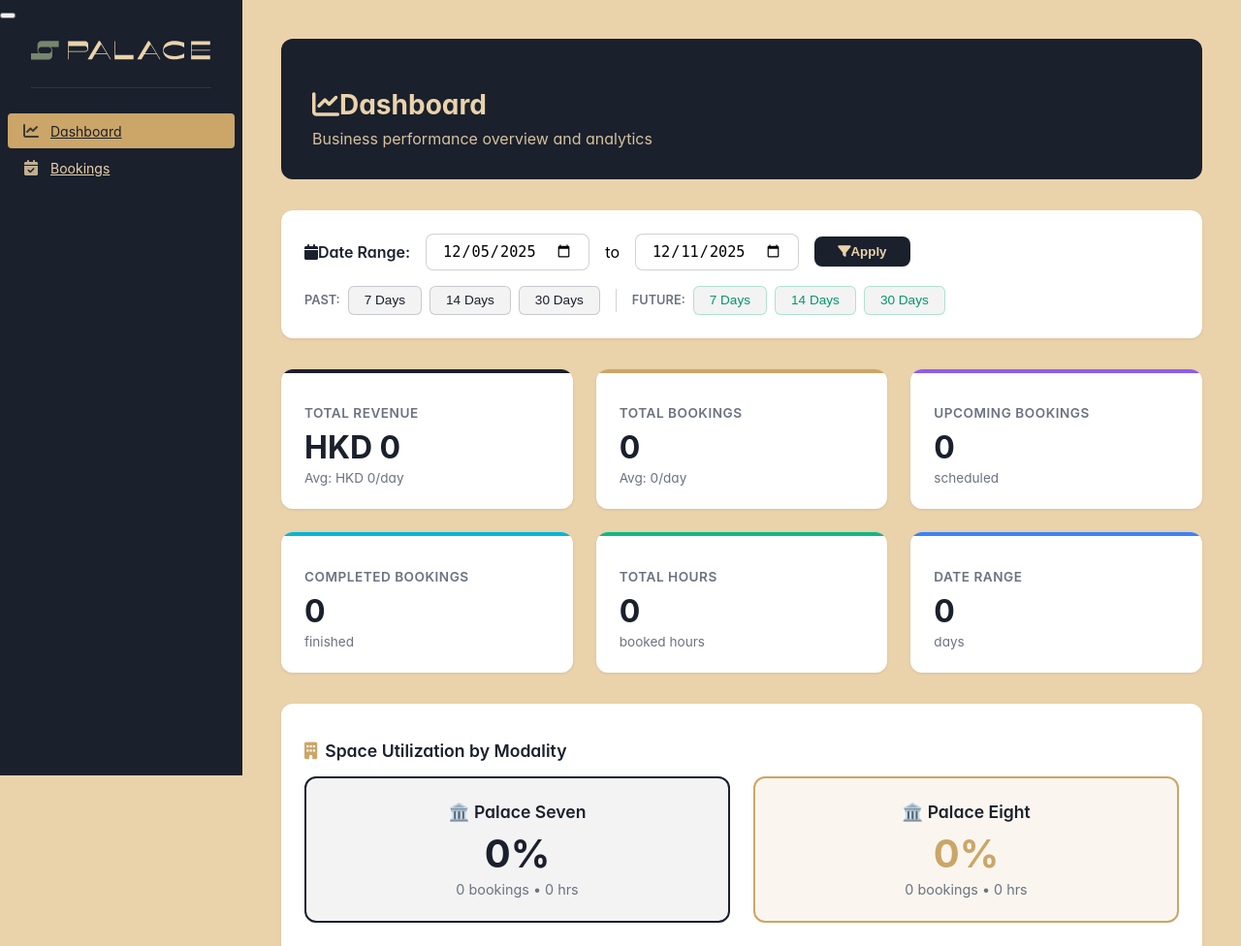
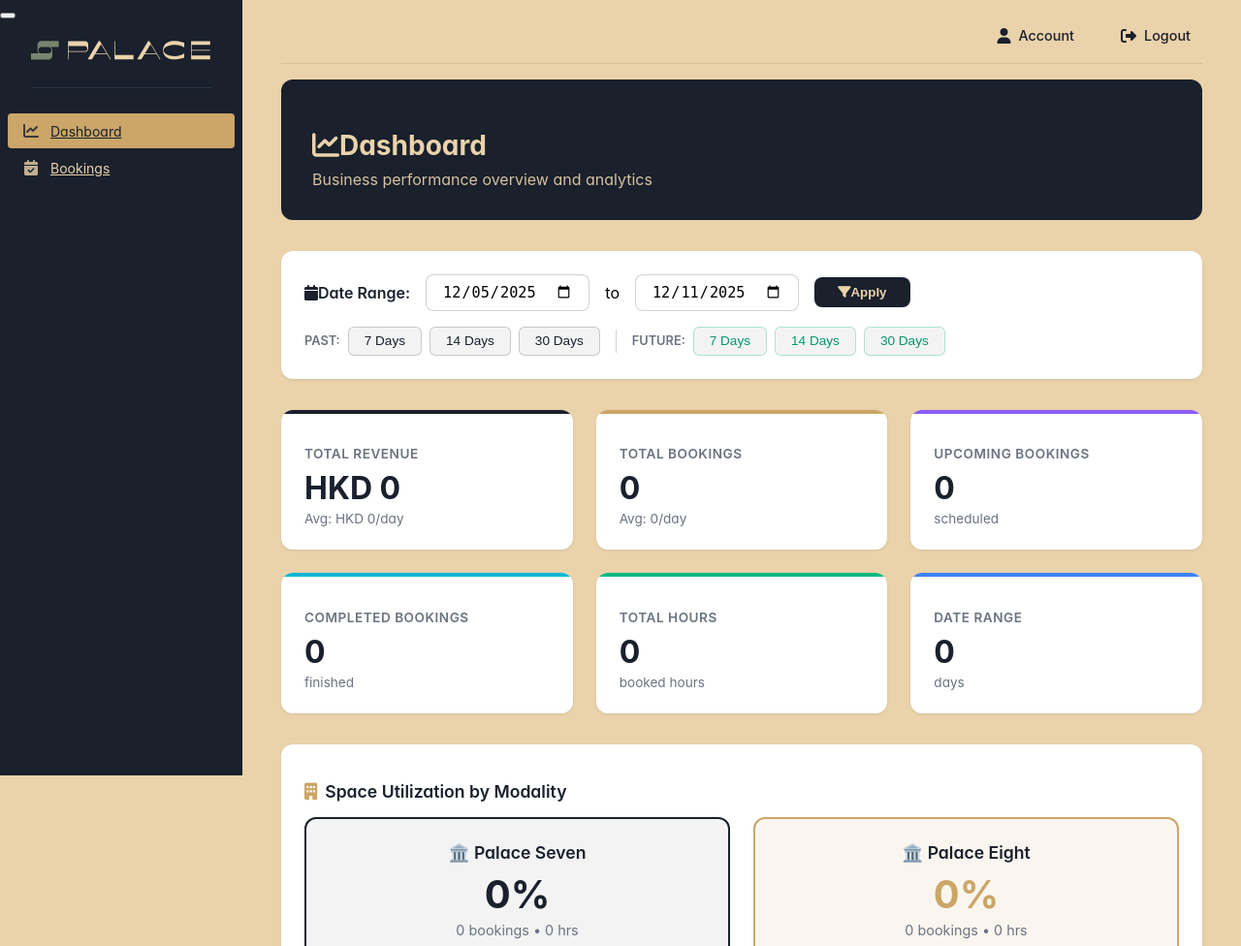
Before and after one commit to koskosm/palace-business, a Python web app: template templates/dashboard.html in a window 1280 px wide. Shown: the top 976 px of the page at 97% size. Run offline with Jinja, Linux system fonts and the light colour scheme; the template is opened without the code that fills it, so the values that code supplies are empty; some libraries are stand-ins or nearby versions; some web fonts are replaced.

Commit message:
Add dummy account and logout links

```diff
--- a/templates/dashboard.html
+++ b/templates/dashboard.html
@@ -98,10 +98,48 @@
             font-size: 0.875rem;
         }
 
+        /* Top Bar */
+        .top-bar {
+            display: flex;
+            justify-content: flex-end;
+            align-items: center;
+            padding: 0.75rem 0;
+            margin-bottom: 1rem;
+            border-bottom: 1px solid rgba(26, 32, 44, 0.1);
+        }
+
+        .top-bar-right {
+            display: flex;
+            gap: 1.5rem;
+            align-items: center;
+        }
+
+        .top-bar-link {
+            display: flex;
+            align-items: center;
+            gap: 0.5rem;
+            color: var(--palace-primary);
+            text-decoration: none;
+            font-size: 0.9rem;
+            font-weight: 500;
+            padding: 0.5rem 0.75rem;
+            border-radius: 6px;
+            transition: all 0.2s;
+        }
+
+        .top-bar-link:hover {
+            background: rgba(26, 32, 44, 0.05);
+            color: var(--palace-primary);
+        }
+
+        .top-bar-link i {
+            font-size: 1rem;
+        }
+
         /* Main content */
         .page-wrapper {
             margin-left: 250px;
-            padding: 2rem;
+            padding: 0 2rem 2rem 2rem;
             min-height: 100vh;
         }
 
@@ -588,6 +626,20 @@
 
     <!-- Main Content -->
     <div class="page-wrapper">
+        <!-- Top Bar -->
+        <div class="top-bar">
+            <div class="top-bar-right">
+                <a href="#" class="top-bar-link">
+                    <i class="fa-solid fa-user"></i>
+                    <span>Account</span>
+                </a>
+                <a href="#" class="top-bar-link" onclick="alert('Logout functionality coming soon!'); return false;">
+                    <i class="fa-solid fa-right-from-bracket"></i>
+                    <span>Logout</span>
+                </a>
+            </div>
+        </div>
+
         <!-- Header -->
         <div class="dashboard-header">
             <h1><i class="fa fa-chart-line me-2"></i>Dashboard</h1>
```
Also changed, not shown: templates/base.html (+58 -0 lines).
